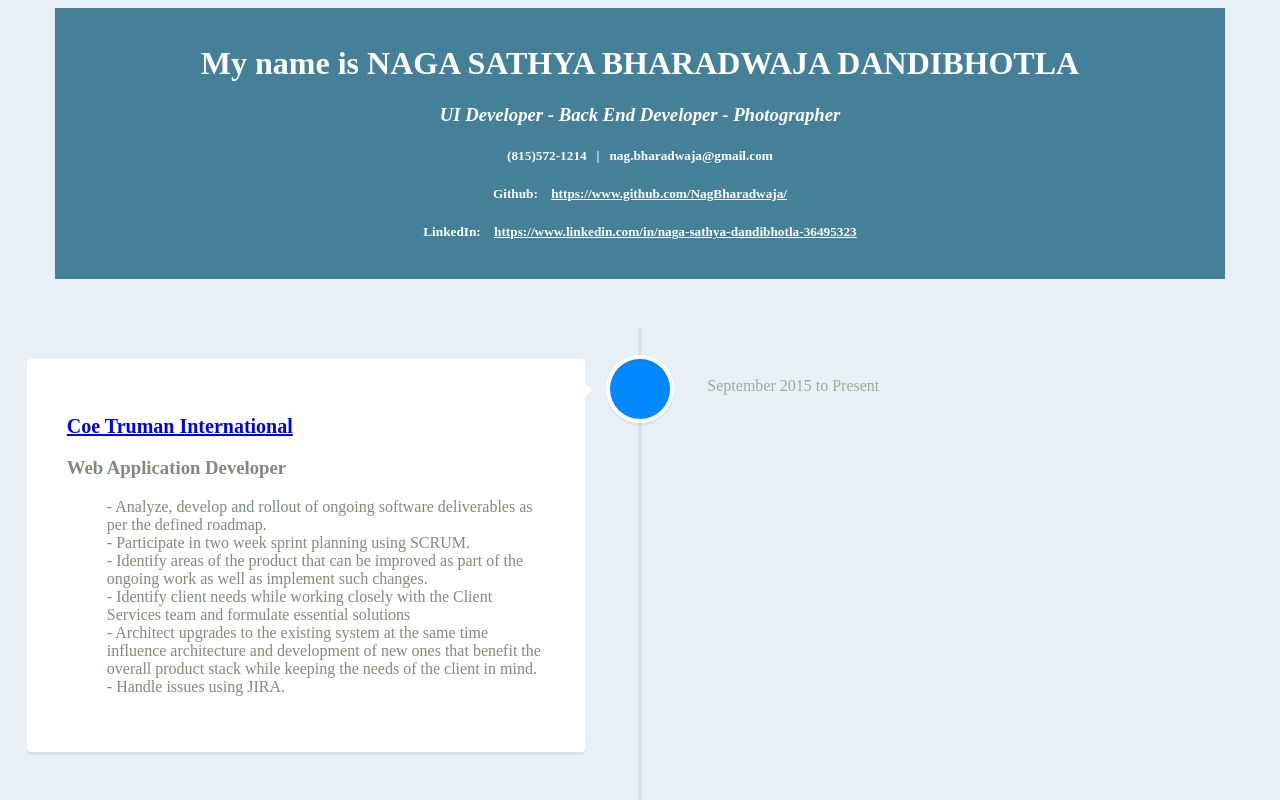
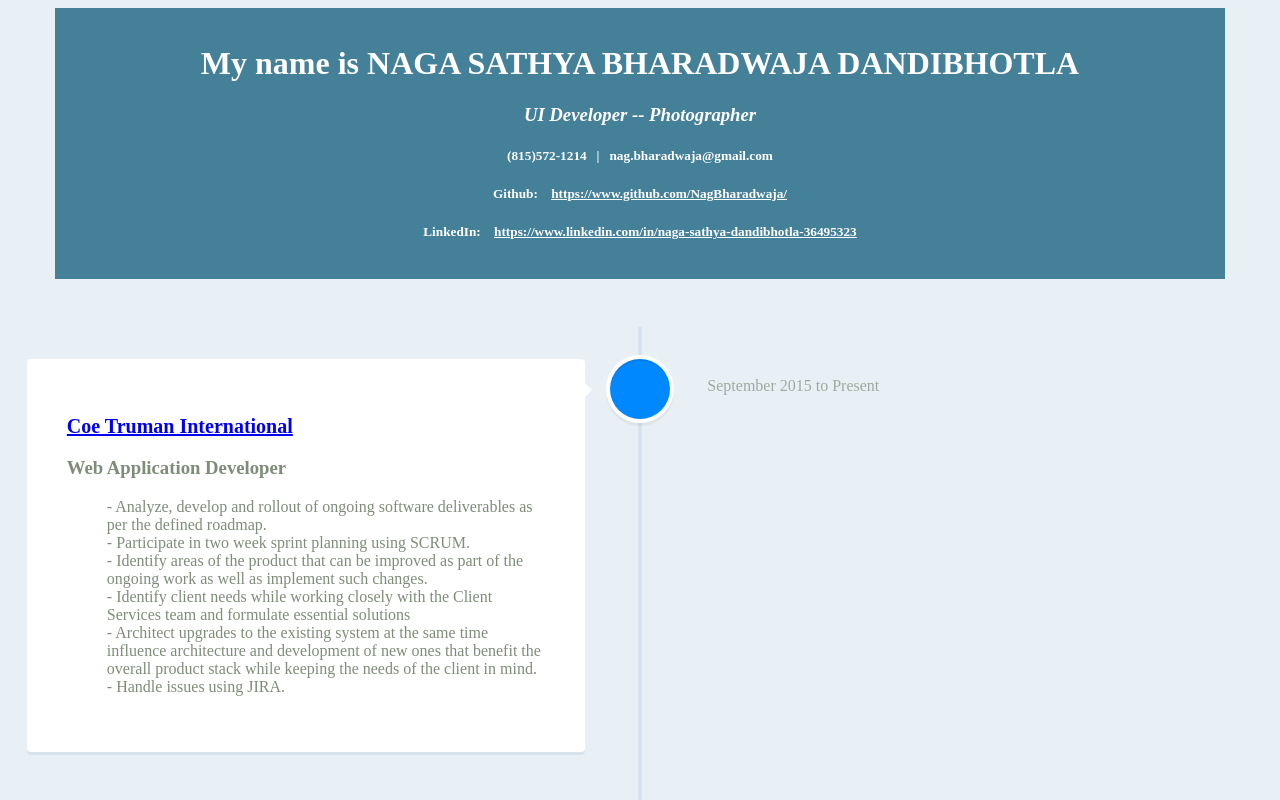
Before and after one commit to NagBharadwaja/Profile, a plain HTML site: page index.html in a window 1280 px wide. Shown: the top 800 px of the page. Drawn offline with nearby package versions, Linux system fonts and the light colour scheme; a web font is replaced by a local one.

Commit message:
commit title - index.html

```diff
--- a/index.html
+++ b/index.html
@@ -14,7 +14,7 @@
 	<body>
 		<header>
 			<h1>My name is NAGA SATHYA BHARADWAJA DANDIBHOTLA</h1>
-			<h3 id="passion"><i>UI Developer - Back End Developer - Photographer</i></h3>
+			<h3 id="passion"><i>UI Developer -- Photographer</i></h3>
 			<h5><span>(815)572-1214</span>&nbsp;&nbsp; | &nbsp;&nbsp;<span>nag.bharadwaja@gmail.com</span></h5>
 			<h5>Github: &nbsp;&nbsp;&nbsp;<a href="https://www.github.com/NagBharadwaja/">https://www.github.com/NagBharadwaja/</a></h5>
 			<h5>LinkedIn: &nbsp;&nbsp;&nbsp;<a href="https://www.linkedin.com/in/naga-sathya-dandibhotla-36495323">https://www.linkedin.com/in/naga-sathya-dandibhotla-36495323</a></h5>
```
